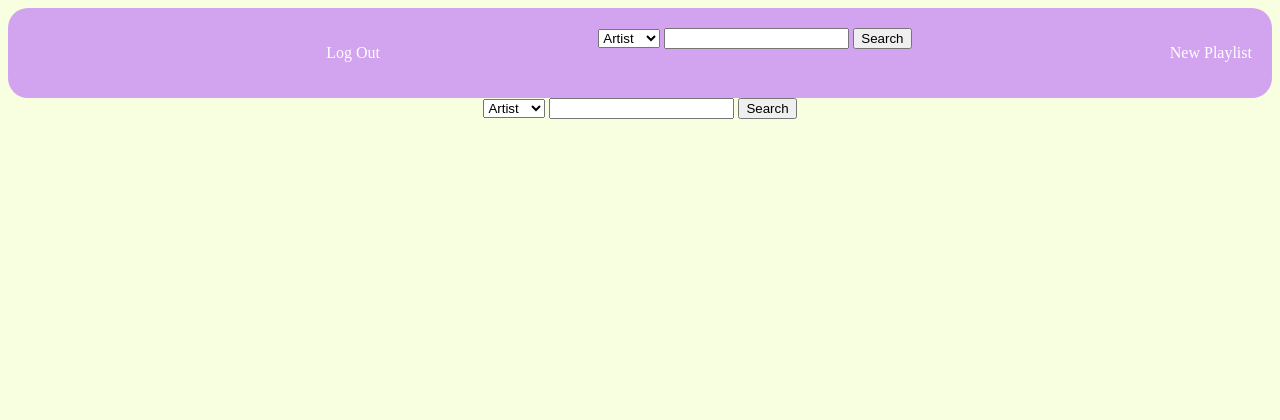
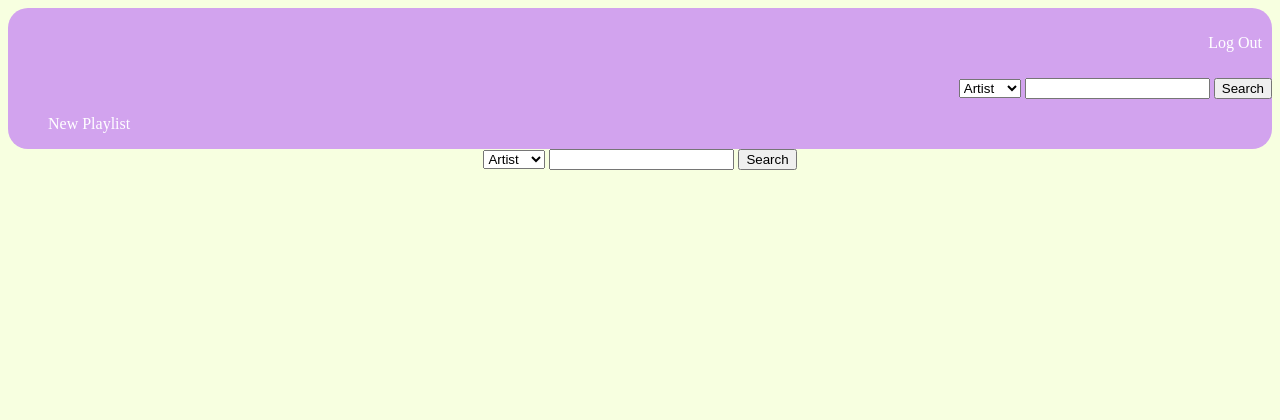
Before and after one commit to lilymbest/PyTunes, a Django app: page / in a window 1280 px wide. Shown: the top 420 px of the page. Run offline with Django 3.2, Linux system fonts and the light colour scheme; the visitor is signed in with stand-in values (Sample User, id 1).

Commit message:
header style added

```diff
--- a/main_app/static/css/style.css
+++ b/main_app/static/css/style.css
@@ -35,9 +35,13 @@ nav {
     flex-direction:row;
     justify-content:space-between;
     align-items:right;
-    padding: 10px;
+    /* padding: 10px; */
     margin: 10px;
     text-align:right;
+}
+.search {
+    display:grid;
+    justify-content: flex-end;
 }
 
 a.left.brand-logo {
@@ -126,13 +130,13 @@ div.card {
     font-size:small;
 }
 div.card-profile {
-    box-shadow:5px 10px;
+    box-shadow:5px 10px grey;
     text-align: center;
     margin: 0px;
     width: 200px;
     height: 200px;
     font-size:large;
-    background-color:aqua;
+    background-color: darkslategrey;
 }
 
 h1 {
--- a/main_app/templates/base.html
+++ b/main_app/templates/base.html
@@ -20,6 +20,8 @@
           <ul>
             <li><a href="{% url 'logout' %}">Log Out</a></li>
             </ul>
+      </div>
+      <div class="search">
             <form action="/discover/" method="post">
               {% csrf_token %}
               <select name="type" id="type">
@@ -30,10 +32,14 @@
               <input type="text" name="query" autocomplete="off" required>
               <button type="submit">Search</button>
               </form>
+      </div>
+      <div class="playlist">
               <ul>
                 <li><a href="{% url 'playlist_create' %}">New Playlist</a></li>
               </ul>
+            </div>
         {% else %}
+        <div class="pytunes">
         <ul>
             <li><a href="{% url 'home' %}" class="left brand-logo">PyTunes</a></li>
           </ul>
```
